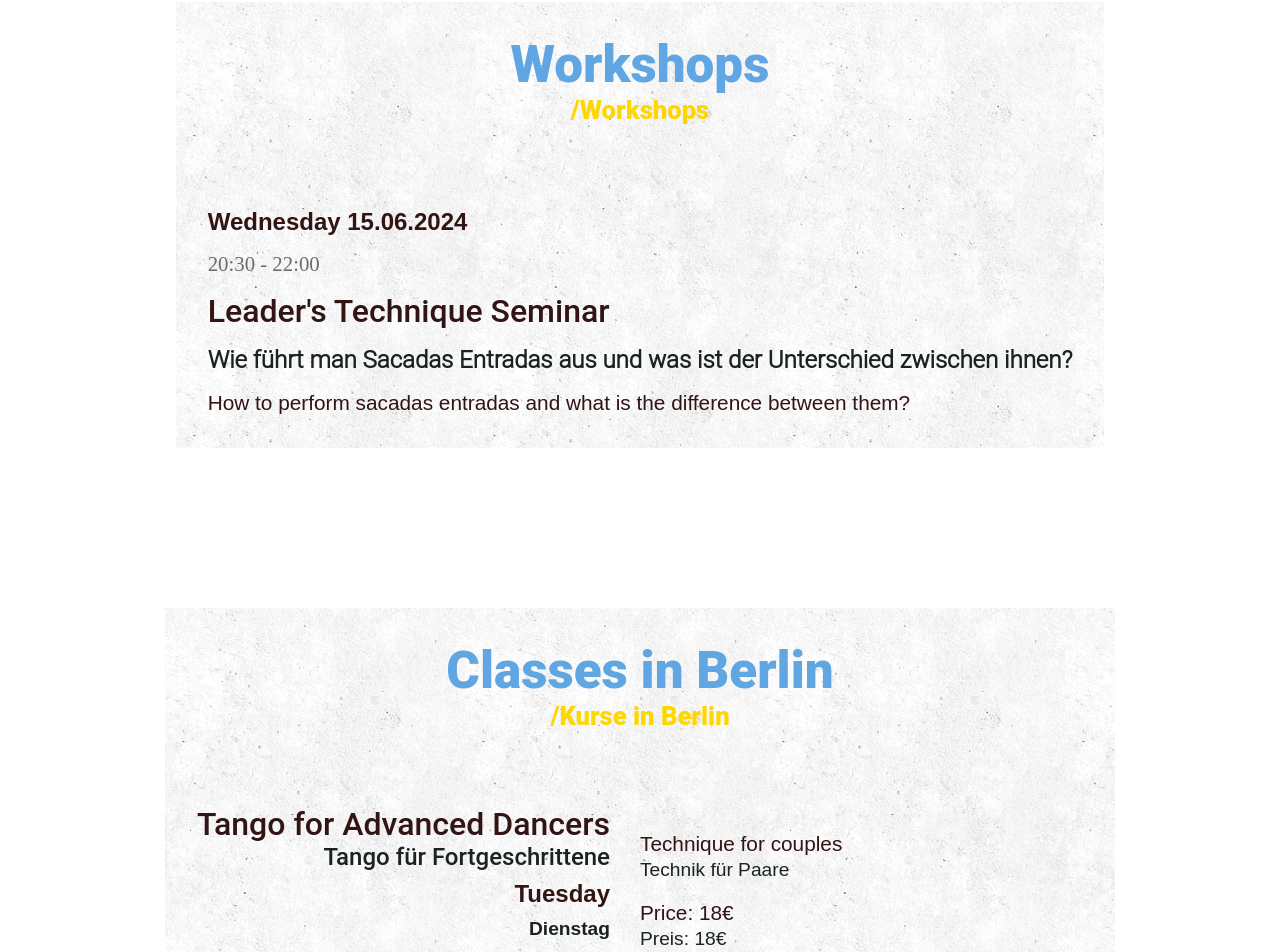
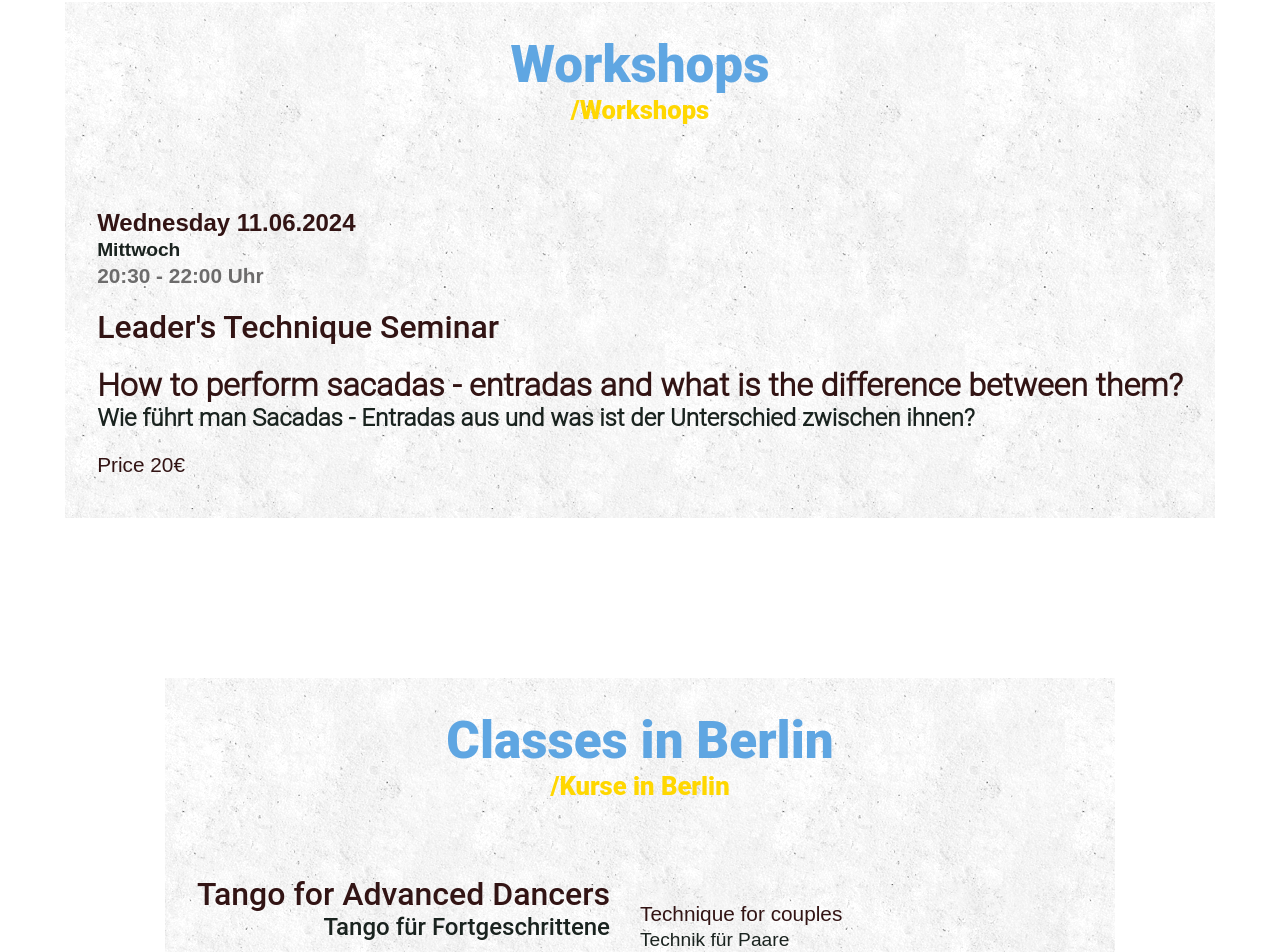
Before and after one commit to matiasfacio/matiasfacio-tango, a React (Create React App) app: page /#/ in a window 1280 px wide. Shown: the part 1534-2486 px from the top of the page. Built offline with nearby package versions, Linux system fonts and the light colour scheme.

Commit message:
update workshop

```diff
--- a/src/components/Workshops.jsx
+++ b/src/components/Workshops.jsx
@@ -10,14 +10,23 @@ export const Workshops = () => {
         <h3 className="deutsch">/Workshops</h3>
       </Title>
       <StyledWorkshops>
-        <Dia>Wednesday 15.06.2024</Dia>
-        <Horario>20:30 - 22:00</Horario>
+        <Dia>
+          Wednesday 11.06.2024
+          <Deutsch>
+            <p>Mittwoch</p>
+          </Deutsch>
+          <Horario>20:30 - 22:00 Uhr</Horario>
+        </Dia>
+
         <ClassName><h4>Leader's Technique Seminar</h4></ClassName>
-        <Deutsch>
-          <h4>Wie führt man Sacadas Entradas aus und was ist der Unterschied zwischen ihnen?</h4>
-        </Deutsch>
         <ClassTopic>
-          <p>How to perform sacadas entradas and what is the difference between them?</p>
+          <h4>How to perform sacadas - entradas and what is the difference between them?</h4>
+          <Deutsch>
+            <h4>Wie führt man Sacadas - Entradas aus und was ist der Unterschied zwischen ihnen?</h4>
+          </Deutsch>
+        </ClassTopic>
+        <ClassTopic>
+          <p>Price 20€</p>
         </ClassTopic>
       </StyledWorkshops>
     </StyledSection>
@@ -25,12 +34,12 @@ export const Workshops = () => {
 }
 
 const ClassTopic = styled.div`
-  width: fit-content;
   p {
     color: var(--main-white-color);
     line-height: 1.6rem;
     font-size: 1.3rem;
     font-family: sans-serif;
+    margin-bottom: 8px;
   }
 `
 
@@ -72,10 +81,10 @@ const StyledWorkshops = styled.div`
   flex-direction: column;
   flex-wrap: wrap;
   margin-top: 50px;
-  gap: 16px;
+  gap: 20px;
 `;
 
-const Dia = styled.p`
+const Dia = styled.div`
     font-family: sans-serif;
     font-weight: bolder;
     font-size: clamp(1.5rem, 1.5vw, 2.5em);
```
